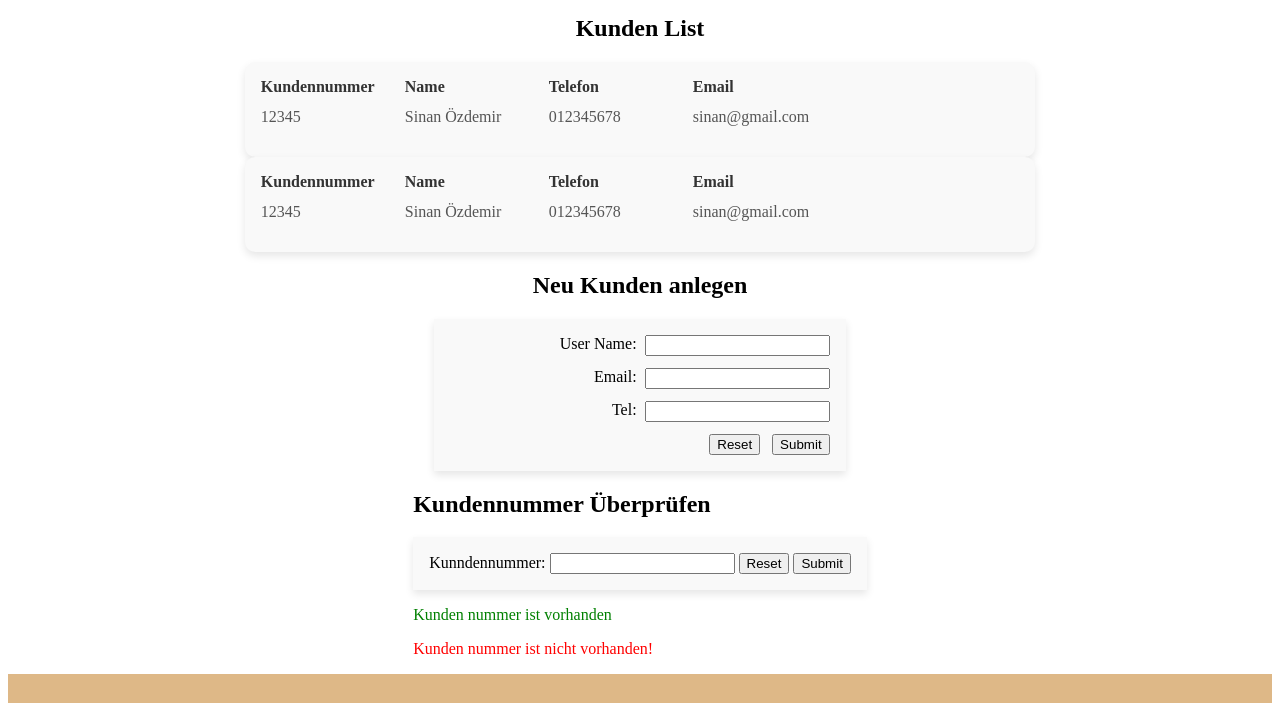
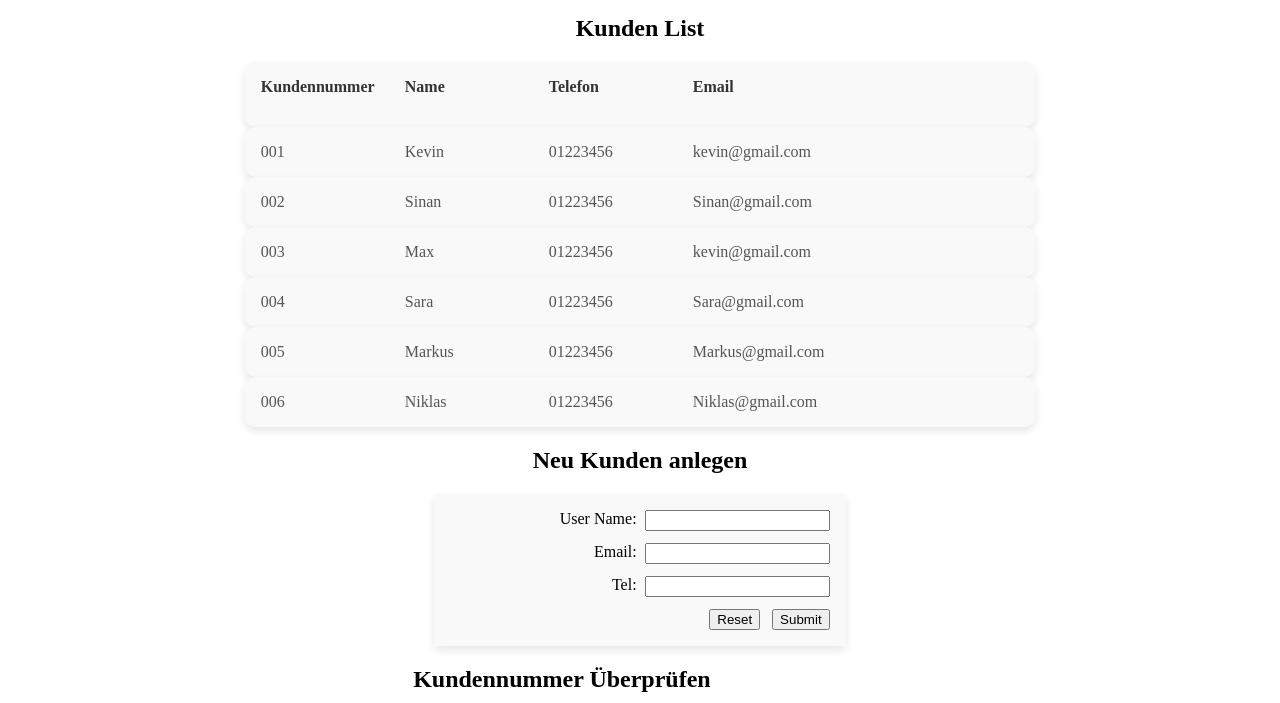
Before and after one commit to KevinKurz/ETUR-App, a plain HTML site: page src/webseite/index.html in a window 1280 px wide. Shown: the part 95-798 px from the top of the page. Drawn offline with Linux system fonts and the light colour scheme.

Commit message:
customer list  erstellt

```diff
--- a/src/services/customer-number-server/customers.js
+++ b/src/services/customer-number-server/customers.js
@@ -1,4 +1,4 @@
-const user = [
+const customers = [
   {
     customerId: "001",
     customerName: "Kevin",
@@ -36,3 +36,7 @@ const user = [
     customerEmail: "Niklas@gmail.com",
   },
 ];
+
+export function getAllCustomers() {
+  return customers;
+}
--- a/src/webseite/index.html
+++ b/src/webseite/index.html
@@ -18,42 +18,20 @@
                 <a href="#">Kundennummer prüfen</a>
             </div>
           </header>
-      <div class="card-wrapper">
+      <div id="customer-list" class="card-wrapper">
         <h2>Kunden List</h2>
         <div class="card">
           <div class="info-box">
             <label class="card-label" for="userId">Kundennummer</label>
-            <span>12345</span>
           </div>
           <div class="info-box">
             <label class="card-label" for="userName">Name</label>
-            <span>Sinan Özdemir</span>
           </div>
           <div class="info-box">
             <label class="card-label" for="userTel">Telefon</label>
-            <span>012345678</span>
           </div>
           <div class="info-box">
             <label class="card-label" for="userEmail">Email</label>
-            <span>sinan@gmail.com</span>
-          </div>
-        </div>
-        <div class="card">
-          <div class="info-box">
-            <label class="card-label" for="userId">Kundennummer</label>
-            <span>12345</span>
-          </div>
-          <div class="info-box">
-            <label class="card-label" for="userName">Name</label>
-            <span>Sinan Özdemir</span>
-          </div>
-          <div class="info-box">
-            <label class="card-label" for="userTel">Telefon</label>
-            <span>012345678</span>
-          </div>
-          <div class="info-box">
-            <label class="card-label" for="userEmail">Email</label>
-            <span>sinan@gmail.com</span>
           </div>
         </div>
       </div>
@@ -102,6 +80,6 @@
           <p><h2>Copyright © 2024 Sinan und Kevin. All Rights Reserved.</h2></p>
         </footer>
     </main>
-    <script src="./index.js"></script>
+    <script type="module" src="./index.js"></script>
   </body>
 </html>
--- a/src/webseite/index.js
+++ b/src/webseite/index.js
@@ -0,0 +1,30 @@
+import { getAllCustomers } from "./../services/customer-number-server/customers.js";
+const customers = getAllCustomers(); // Holen Sie sich die Kundeninformationen
+
+const customerListElement = document.getElementById('customer-list'); // Holen Sie sich das Element, in das die Kundenliste eingefügt werden soll
+
+customers.forEach(customer => {
+    // Für jeden Kunden erstellen wir eine neue Karte
+    const cardElement = document.createElement('div');
+    cardElement.classList.add('card');
+
+    // Erstellen und Hinzufügen der Kundeninformationen
+    const customerIdSpan = document.createElement('span');
+    customerIdSpan.textContent = customer.customerId;
+    cardElement.appendChild(customerIdSpan);
+
+    const customerNameSpan = document.createElement('span');
+    customerNameSpan.textContent = customer.customerName;
+    cardElement.appendChild(customerNameSpan);
+
+    const customerTelSpan = document.createElement('span');
+    customerTelSpan.textContent = customer.customerTel;
+    cardElement.appendChild(customerTelSpan);
+
+    const customerEmailSpan = document.createElement('span');
+    customerEmailSpan.textContent = customer.customerEmail;
+    cardElement.appendChild(customerEmailSpan);
+
+    // Füge die Karte zum Kundenlisten-Element hinzu
+    customerListElement.appendChild(cardElement);
+});
--- a/src/webseite/style.css
+++ b/src/webseite/style.css
@@ -18,6 +18,8 @@
 .card-label {
   font-weight: bold;
   color: #333;
+  width: 8rem;
+
 }
 
 span {
@@ -87,7 +89,6 @@ main
     justify-content: space-between;
 }
 
-/* Header Hintergrund */
 header
 {
     background-color: burlywood;
@@ -98,7 +99,6 @@ header
     height: 50px;
 }
 
-/* Hauptüberschrift ETUR App*/
 h1
 {
     color: black;
@@ -107,7 +107,6 @@ h1
     display: block;
 }
 
-/* Dropdown Button*/
 .drop_btn
 {
     background-color: antiquewhite;
@@ -117,13 +116,11 @@ h1
     border: none;
 }
 
-/* Dropdown Position*/
 .dropdown
 {
    display: flex;
 }
 
-/* Dropdown Untermenüpunkte*/
 a
 {
     color: black;
@@ -138,10 +135,8 @@ a:hover {
 background-color: beige;
 }
 
-/* Change the background color of the dropdown button when the dropdown content is shown */
 .dropdown:hover .dropbtn {background-color: #3e8e41;}
 
-/* Footer Hintergrund*/
 footer
 {
     background-color: burlywood;
```
